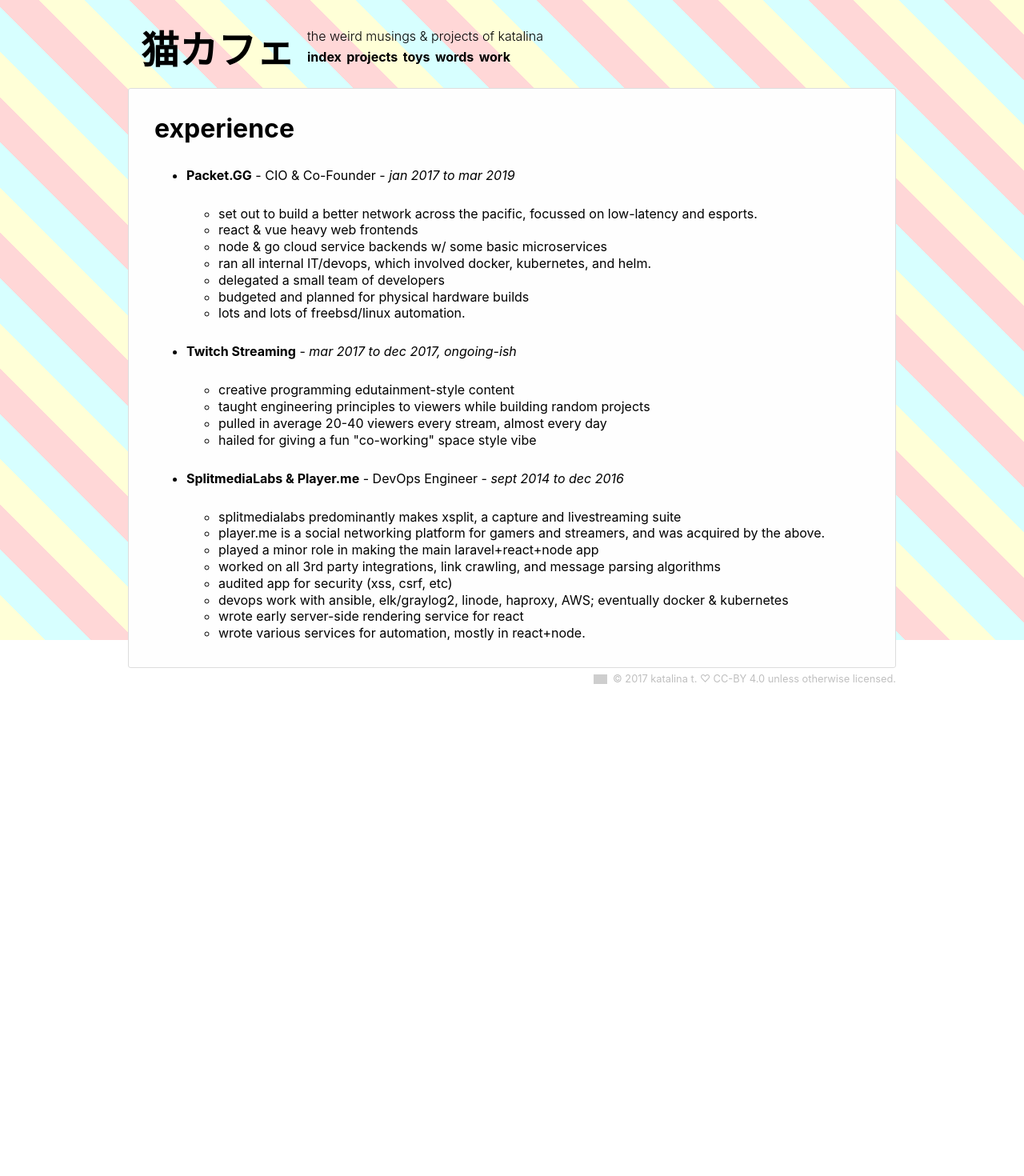
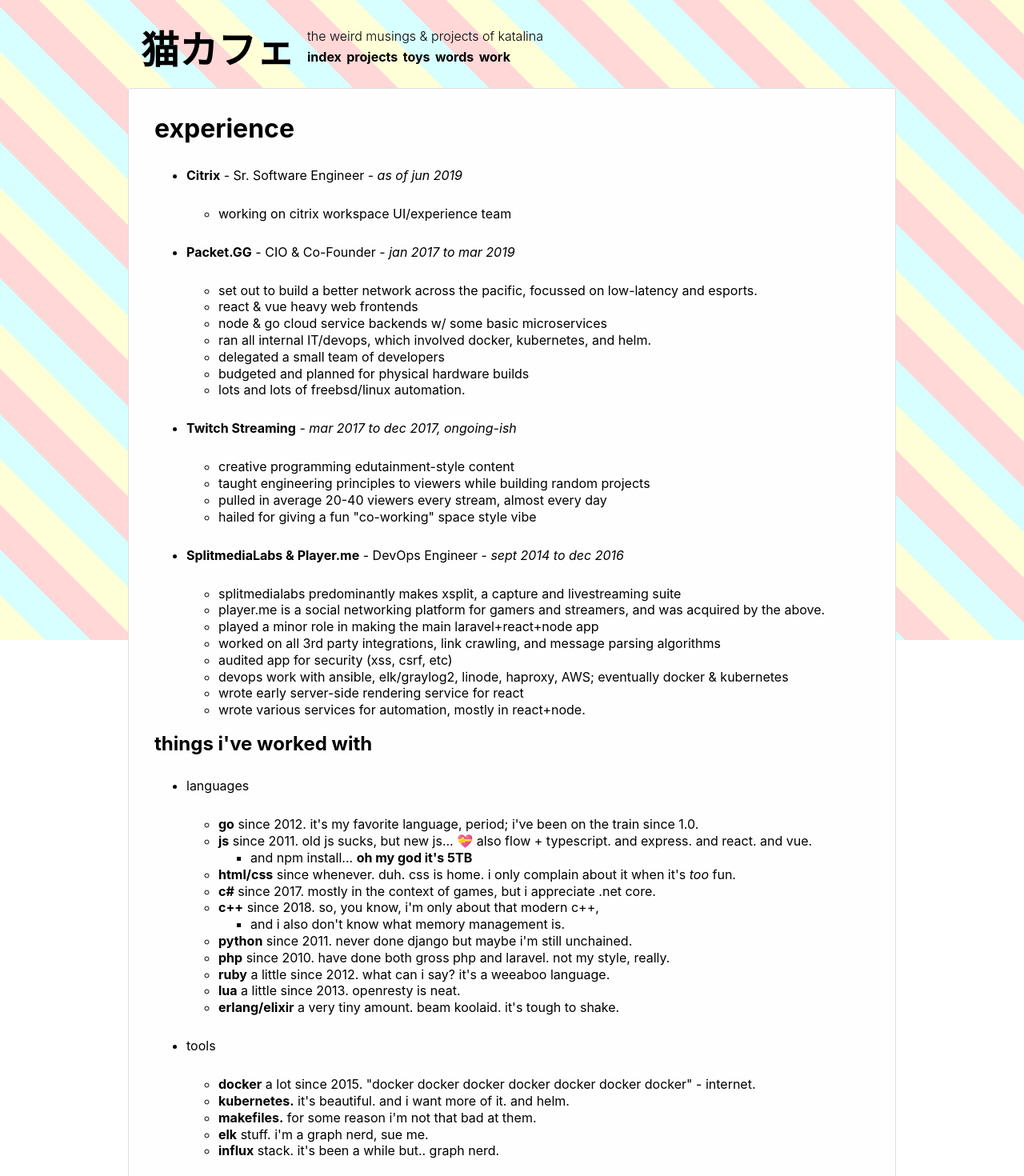
Before and after one commit to mekanoe/personal-site, a Next.js app: page /work in a window 1280 px wide. Shown: the top 1470 px of the page at 80% size. Before the commit the page ends 871 px from the top, so only its background shows below. Built offline with nearby package versions, Linux system fonts and the light colour scheme; grey boxes are pictures that could not be loaded.

Commit message:
[work]: add citrix

```diff
--- a/pages/work.mdx
+++ b/pages/work.mdx
@@ -1,4 +1,7 @@
 # experience
+
+- **Citrix** - Sr. Software Engineer - *as of jun 2019*
+  - working on citrix workspace UI/experience team
 
 - **Packet.GG** - CIO & Co-Founder - *jan 2017 to mar 2019*
   - set out to build a better network across the pacific, focussed on low-latency and esports.
@@ -24,3 +27,26 @@
   - devops work with ansible, elk/graylog2, linode, haproxy, AWS; eventually docker & kubernetes
   - wrote early server-side rendering service for react
   - wrote various services for automation, mostly in react+node.
+
+## things i've worked with
+
+- languages
+  - **go** since 2012. it's my favorite language, period; i've been on the train since 1.0.
+  - **js** since 2011. old js sucks, but new js... 💝 also flow + typescript. and express. and react. and vue.
+    - and npm install... **oh my god it's 5TB**
+  - **html/css** since whenever. duh. css is home. i only complain about it when it's *too* fun.
+  - **c#** since 2017. mostly in the context of games, but i appreciate .net core.
+  - **c++** since 2018. so, you know, i'm only about that modern c++,
+    - and i also don't know what memory management is.
+  - **python** since 2011. never done django but maybe i'm still unchained.
+  - **php** since 2010. have done both gross php and laravel. not my style, really.
+  - **ruby** a little since 2012. what can i say? it's a weeaboo language.
+  - **lua** a little since 2013. openresty is neat.
+  - **erlang/elixir** a very tiny amount. beam koolaid. it's tough to shake.
+
+- tools
+  - **docker** a lot since 2015. "docker docker docker docker docker docker docker" - internet.
+  - **kubernetes.** it's beautiful. and i want more of it. and helm.
+  - **makefiles.** for some reason i'm not that bad at them.
+  - **elk** stuff. i'm a graph nerd, sue me.
+  - **influx** stack. it's been a while but.. graph nerd.
```
